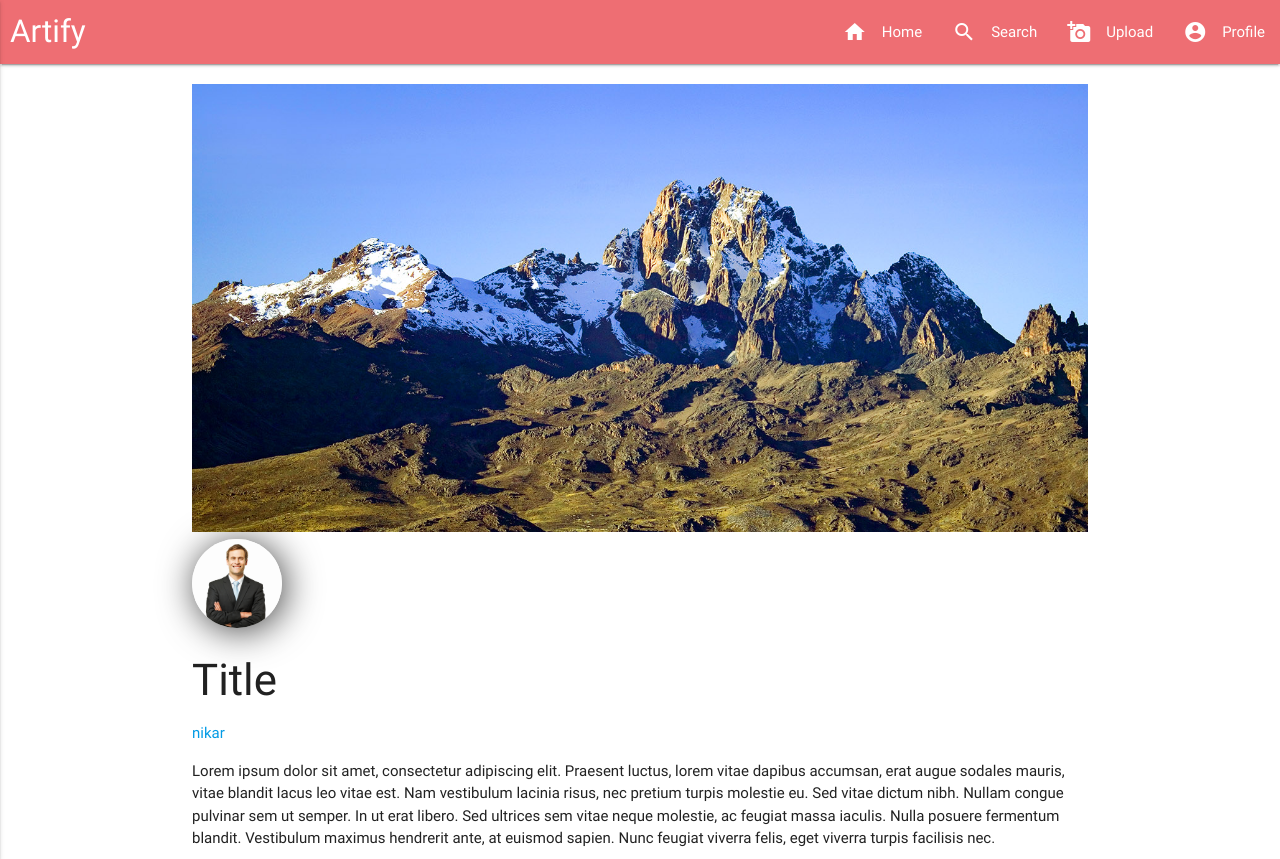
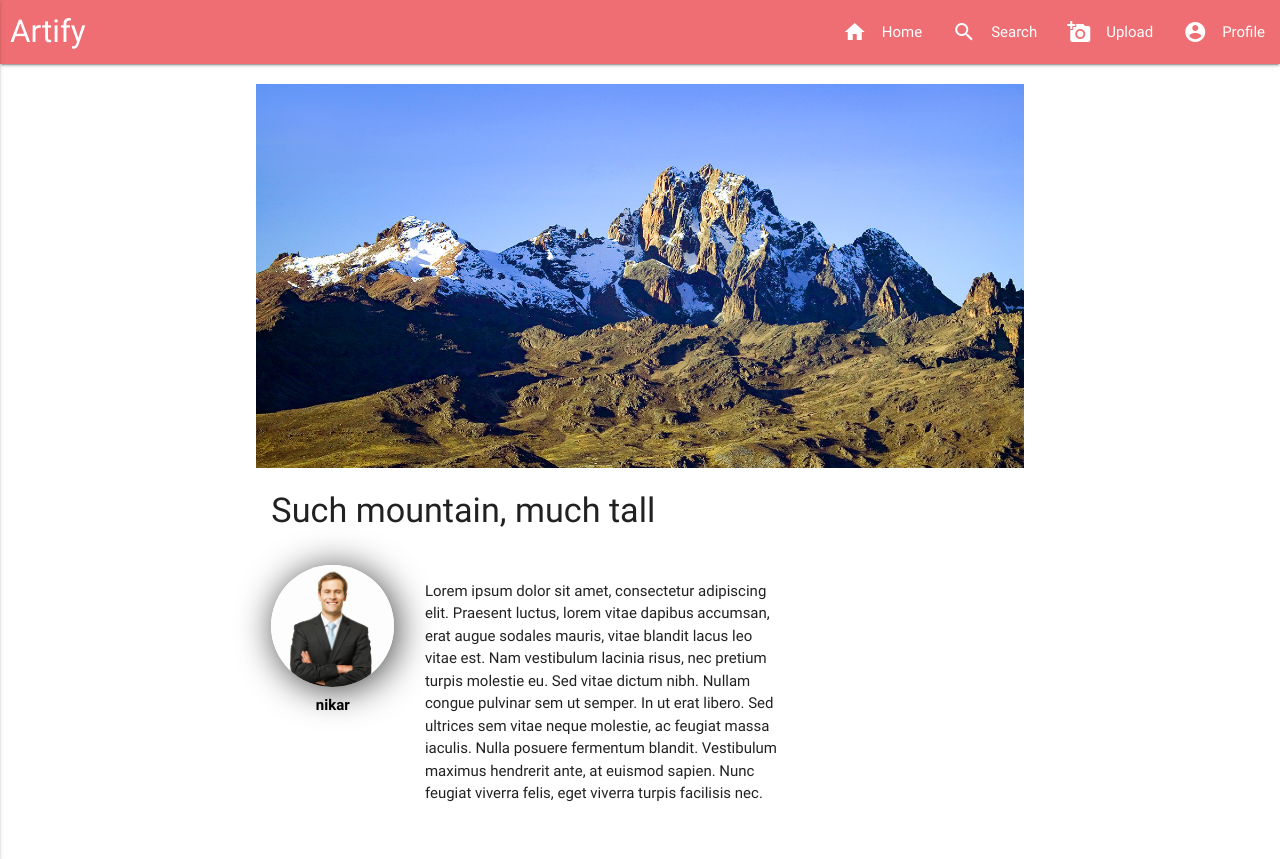
Before and after one commit to laurapekkanen/harkka, a plain HTML site: page post.html in a window 1280 px wide. Shown: the top 859 px of the page. Drawn offline with nearby package versions, Linux system fonts and the light colour scheme.

Commit message:
profile and post edited

```diff
--- a/css/styles.css
+++ b/css/styles.css
@@ -237,7 +237,7 @@ footer {
 
 /*post page*/
 .post-content {
-    width: 70%;
+    width: 60%;
     margin: 0 auto;
     margin-top: 20px;
 }
@@ -245,6 +245,12 @@ footer {
 .post {
     max-width: 100%;
     height: auto;
+}
+
+.post-text {
+    margin: 20px 0;
+    display: flex;
+    flex-direction: row;
 }
 
 .post-text img {
@@ -255,13 +261,25 @@ footer {
 }
 
 .post-text-profile {
-    width: 10%;
-    display: inline-block;
+    width: 20%;
+    padding: 2%;
+    text-align: center;
+
 }
 
-.post-text.title {
-    width: 80%;
-    display: inline-block;
+.post-text-profile a {
+    color: #000;
+}
+
+.post-title {
+    width: 100%;
+    display: block;
+    padding: 0 2%;
+}
+
+.post-description {
+    width: 50%;
+    padding: 2%;
 }
 
 /*big screens*/
--- a/post.html
+++ b/post.html
@@ -22,7 +22,7 @@
         <div class="navbar-fixed">
             <nav>
                 <div class="nav-wrapper">
-                  <a href="#" class="brand-logo">Artify</a>
+                  <a href="index.html" class="brand-logo">Artify</a>
                   <a href="#" data-activates="mobile-demo" class="button-collapse"><i class="material-icons">menu</i></a>
                   <ul class="right hide-on-med-and-down">
                     <li><a href="index.html"><i class="material-icons left">home</i>Home</a></li>
@@ -42,20 +42,22 @@
         </div>
 
         <!--MAIN CONTENT-->
-        <main>
+        <main class="main-post">
             <div class="post-content">
                 <img class="post" src="img/mountain.jpg">
+                <div class="post-title">
+                    <h4>Such mountain, much tall</h4>
+                </div>
                 <div class="post-text">
                     <div class="post-text-profile">
                         <a href="profile.html"><img class="circle" src="img/profile.jpg"></a>
-                    </div>
-                    <div class="post-text-title">
-                        <h3>Title</h3>
-                        <a href="profile.html">nikar</a>
+                        <a href="profile.html"><b>nikar</b></a>
                     </div>
 
+                    <div class="post-description">
+                        <p>Lorem ipsum dolor sit amet, consectetur adipiscing elit. Praesent luctus, lorem vitae dapibus accumsan, erat augue sodales mauris, vitae blandit lacus leo vitae est. Nam vestibulum lacinia risus, nec pretium turpis molestie eu. Sed vitae dictum nibh. Nullam congue pulvinar sem ut semper. In ut erat libero. Sed ultrices sem vitae neque molestie, ac feugiat massa iaculis. Nulla posuere fermentum blandit. Vestibulum maximus hendrerit ante, at euismod sapien. Nunc feugiat viverra felis, eget viverra turpis facilisis nec.</p>
+                    </div>
 
-                    <p>Lorem ipsum dolor sit amet, consectetur adipiscing elit. Praesent luctus, lorem vitae dapibus accumsan, erat augue sodales mauris, vitae blandit lacus leo vitae est. Nam vestibulum lacinia risus, nec pretium turpis molestie eu. Sed vitae dictum nibh. Nullam congue pulvinar sem ut semper. In ut erat libero. Sed ultrices sem vitae neque molestie, ac feugiat massa iaculis. Nulla posuere fermentum blandit. Vestibulum maximus hendrerit ante, at euismod sapien. Nunc feugiat viverra felis, eget viverra turpis facilisis nec.</p>
                 </div>
             </div>
         </main>
```
Also changed, not shown: profile.html (+1 -1 lines).
